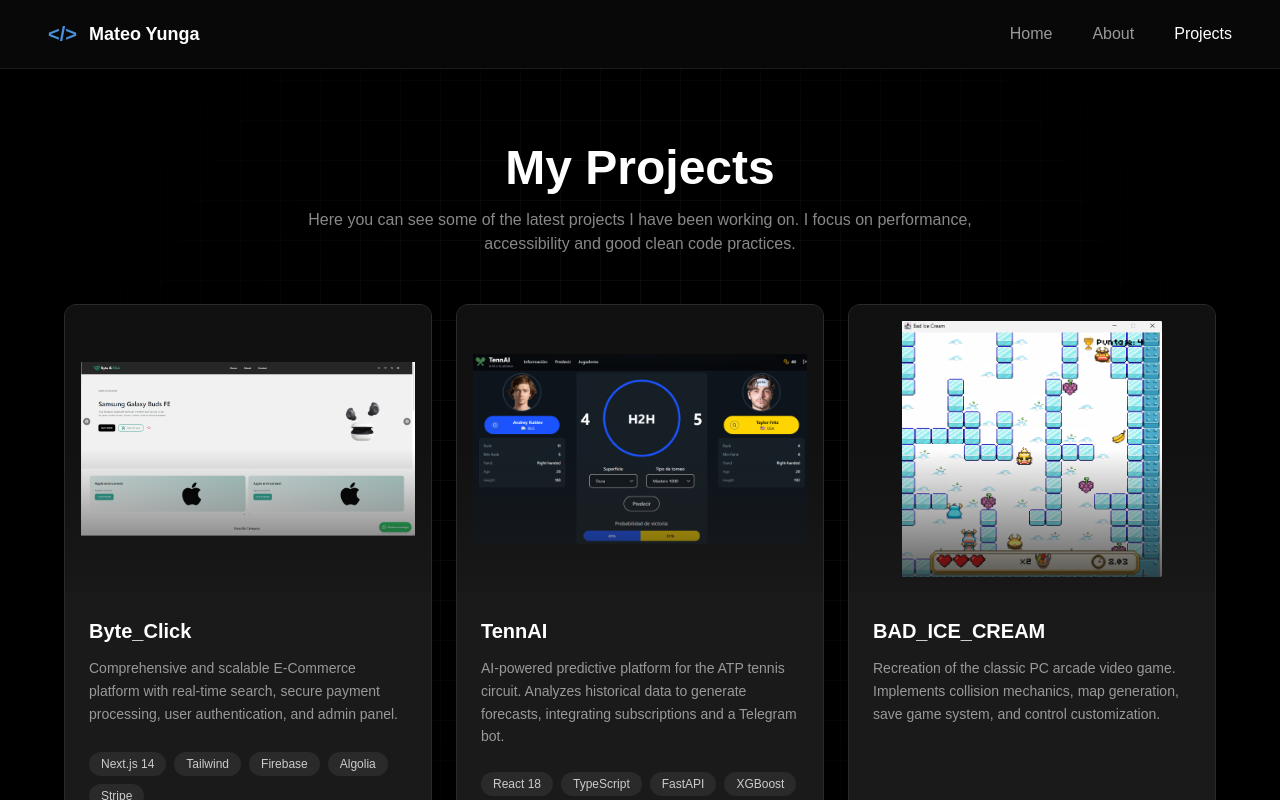
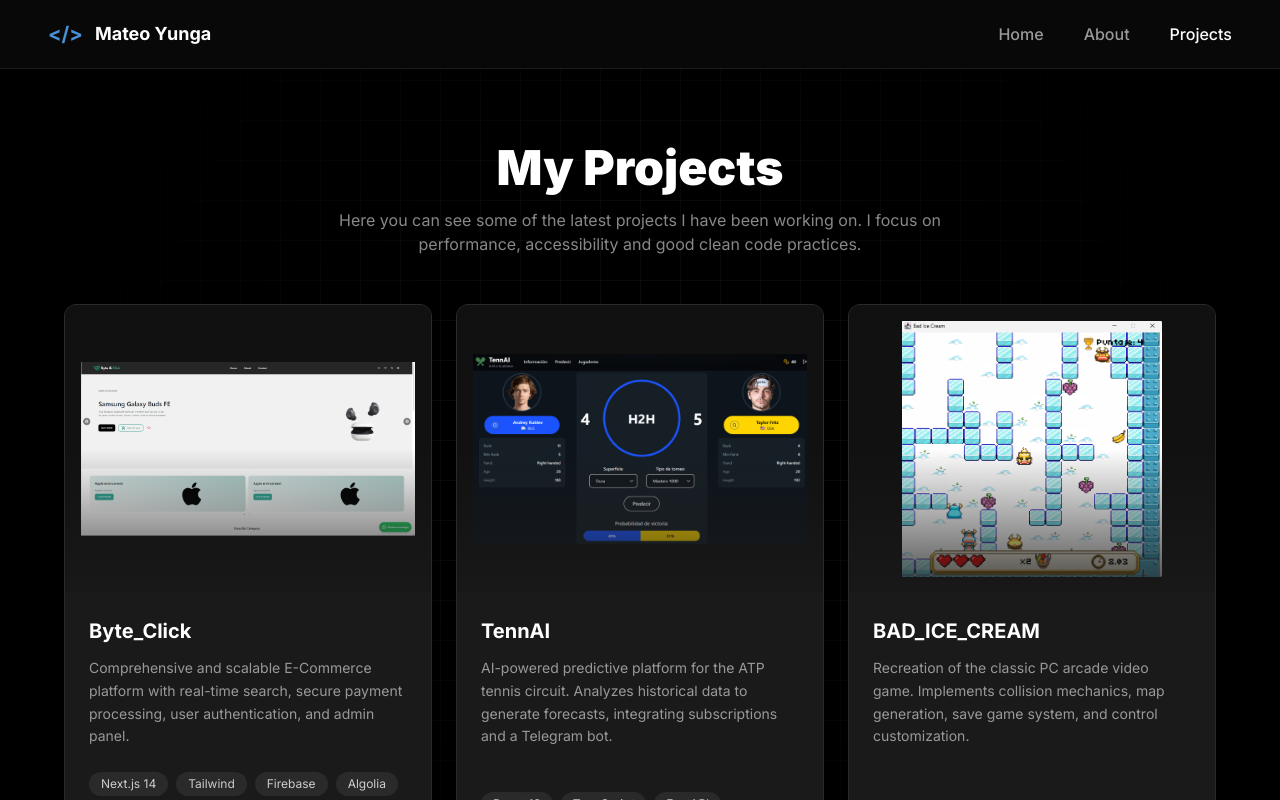
Before and after one commit to Matein0411/My_Portfolio, a Next.js app: page /projects in a window 1280 px wide. Shown: the top 800 px of the page. Built offline with nearby package versions, Linux system fonts and the light colour scheme.

Commit message:
Corrigiendo fuente del header

```diff
--- a/app/about/page.tsx
+++ b/app/about/page.tsx
@@ -3,7 +3,7 @@ import Navbar from '@/components/Navbar';
 
 export default function About() {
   return (
-    <div className="min-h-screen text-white">
+    <div className="min-h-screen text-white" style={{ fontFamily: 'Inter, sans-serif' }}>
       {/* NAV */}
       <Navbar />
 
--- a/app/projects/page.tsx
+++ b/app/projects/page.tsx
@@ -36,7 +36,7 @@ export default function Projects() {
   ];
 
   return (
-    <div className="min-h-screen text-white">
+    <div className="min-h-screen text-white" style={{ fontFamily: 'Inter, sans-serif' }}>
 
       {/* NAV */}
       <Navbar />
```
